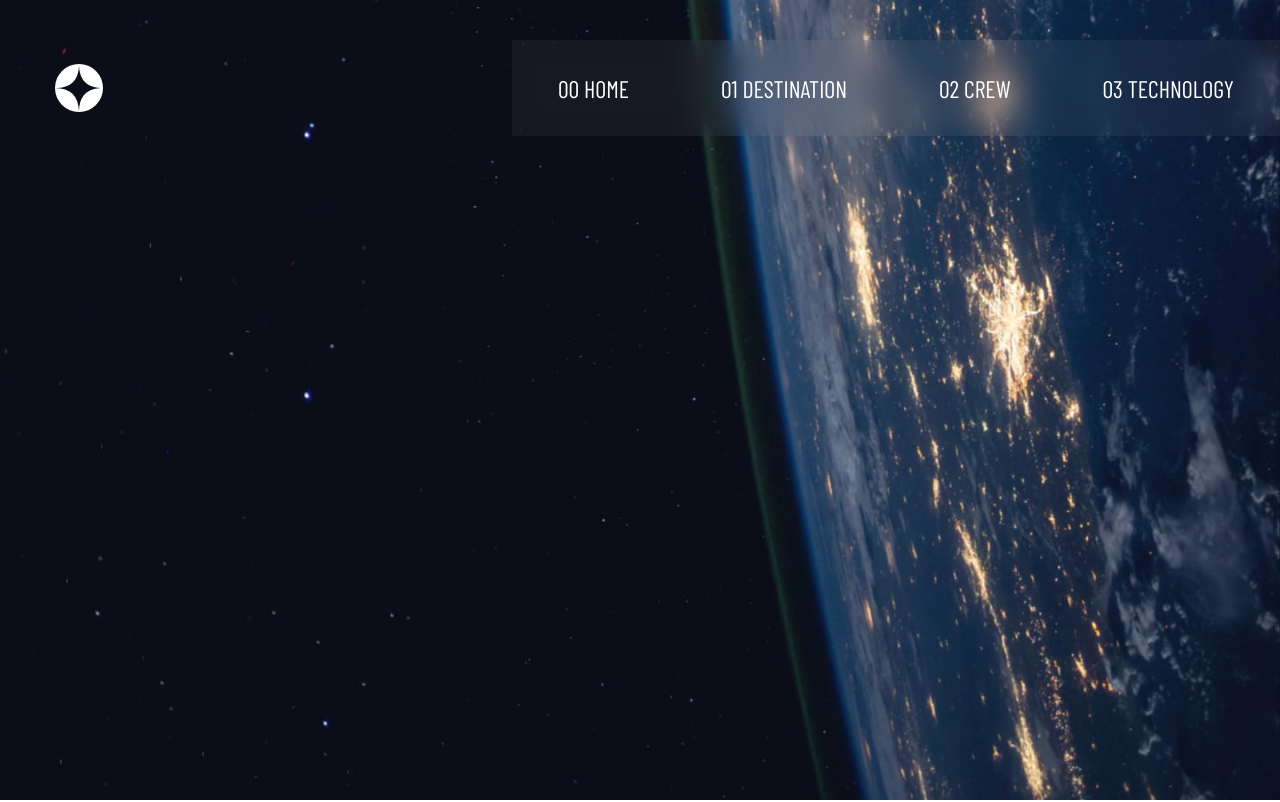
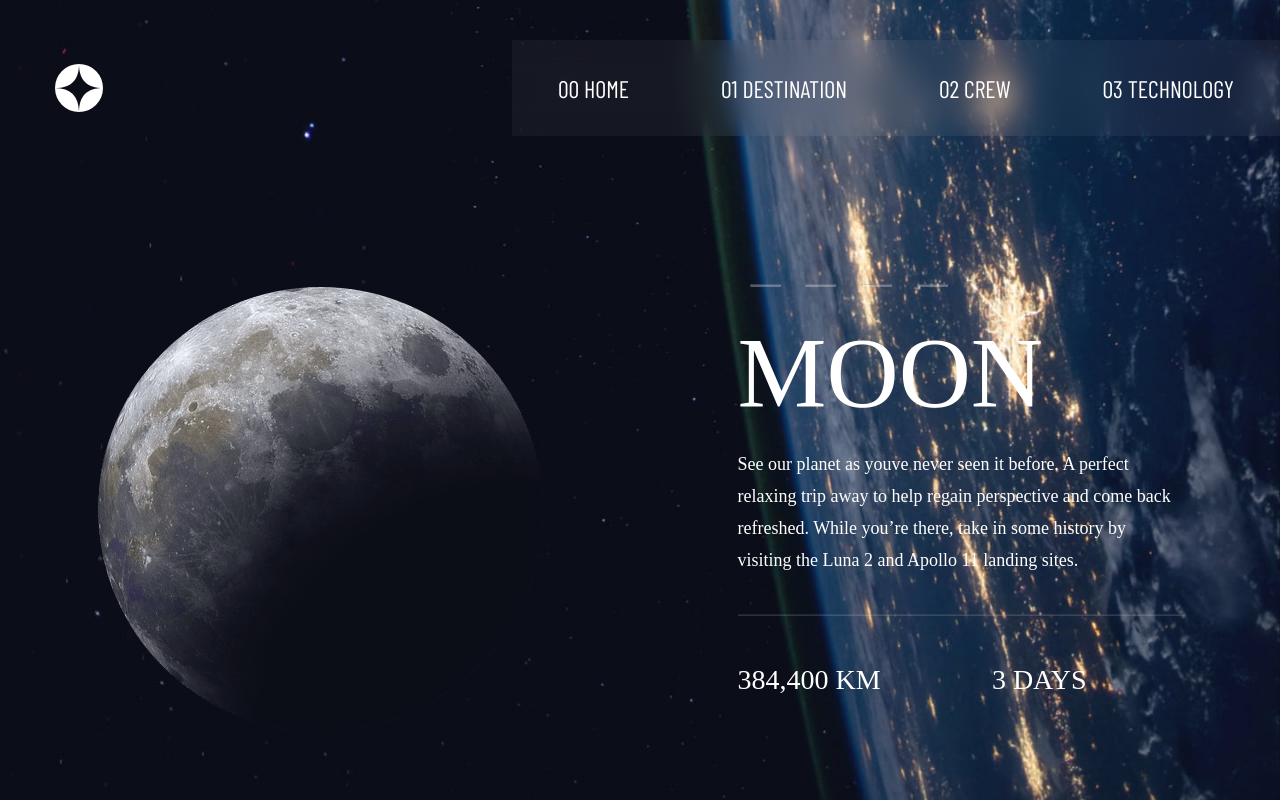
Before and after one commit to DavidSRV/SpaceTS, a React (Create React App) app: page /Destination/Moon in a window 1280 px wide. Shown: the top 802 px of the page. Built offline with nearby package versions, Linux system fonts and the light colour scheme; a web font is replaced by a local one.

Commit message:
Routes fixed

```diff
--- a/src/App.tsx
+++ b/src/App.tsx
@@ -1,5 +1,5 @@
 import Home from "./pages/home/Home";
-import { Route, Routes } from "react-router-dom";
+import { Route, Router, Routes } from "react-router-dom";
 import NavBar from "./components/navbar/NavBar";
 import Crew from "./pages/crew/Crew";
 import Technology from "./pages/technology/Technology";
@@ -10,6 +10,7 @@ import marsImg from "./assets/destination/image-mars.png";
 import titanImg from "./assets/destination/image-titan.png";
 import { IDestination } from "./utils/models/interfaces";
 import { Destination } from "./pages/destination/Destination";
+import Moon from "./pages/destination/pagesDestination/Moon";
 
 function App(): JSX.Element {
   const [destination, setDestination] = useState<IDestination["destination"]>([
@@ -65,9 +66,13 @@ function App(): JSX.Element {
       <Routes>
         <Route path="/" element={<Home />} />
         <Route
-          path="/Destination"
-          element={<Destination destination={destination} />}
-        />
+          path="/Destination/"
+          element={<Destination destination={destination} />}>
+            <Route path="Moon" element={<Moon destination={destination} />}/>
+            {/* <Route path="Mars" element={}/>
+            <Route path="Europa" element={}/>
+            <Route path="Titan" element={}/> */}
+            </Route>
         <Route path="/Crew" element={<Crew />} />
         <Route path="/Technology" element={<Technology />} />
       </Routes>
--- a/src/components/navbar/NavBar.tsx
+++ b/src/components/navbar/NavBar.tsx
@@ -11,7 +11,7 @@ const NavBar: React.FC = () => {
         <img className="navBar__icon" src={icon} alt="Icon" />
         <div className="navBar__links">
           <Link to="/">00 Home</Link>
-          <Link to="/Destination">01 Destination</Link>
+          <Link to="/Destination/Moon">01 Destination</Link>
           <Link to="/Crew">02 Crew</Link>
           <Link to="/Technology">03 Technology</Link>
         </div>
--- a/src/pages/destination/Destination.tsx
+++ b/src/pages/destination/Destination.tsx
@@ -1,3 +1,4 @@
+import { Outlet } from "react-router";
 import { IDestination } from "../../utils/models/interfaces";
 import "./_destinations.scss";
 
@@ -5,34 +6,7 @@ export const Destination = ({ destination }: IDestination): JSX.Element => {
 
   return (
     <>
-      {destination.map((destination) => (
-        <section className="section">
-          <article className="section__containerImg">
-            <img src={destination.images.png} alt={destination.name} />
-          </article>
-
-          <article>
-            <div className="section__containerInfo">
-              <div className="section__select">
-                <hr className="section__button" />
-                <hr className="section__button" />
-                <hr className="section__button" />
-                <hr className="section__button" />
-              </div>
-
-              <p className="section__name">{destination.name}</p>
-              <p className="section__description">{destination.description}</p>
-
-              <hr className="section__line" />
-
-              <div className="section__containerKmDays">
-                <p className="section__Km">{destination.distance}</p>
-                <p className="section__days">{destination.travel}</p>
-              </div>
-            </div>
-          </article>
-        </section>
-      ))}
+      <Outlet/>
     </>
   );
 };
--- /dev/null
+++ b/src/pages/destination/pagesDestination/Moon.tsx
@@ -0,0 +1,39 @@
+import React from 'react'
+import { IDestination } from '../../../utils/models/interfaces'
+
+const Moon = ({destination}:IDestination):JSX.Element => {
+  return (
+    <>
+    {destination.map((destination) => (
+      <section className="section">
+        <article className="section__containerImg">
+          <img src={destination.images.png} alt={destination.name} />
+        </article>
+
+        <article>
+          <div className="section__containerInfo">
+            <div className="section__select">
+              <hr className="section__button" />
+              <hr className="section__button" />
+              <hr className="section__button" />
+              <hr className="section__button" />
+            </div>
+
+            <p className="section__name">{destination.name}</p>
+            <p className="section__description">{destination.description}</p>
+
+            <hr className="section__line" />
+
+            <div className="section__containerKmDays">
+              <p className="section__Km">{destination.distance}</p>
+              <p className="section__days">{destination.travel}</p>
+            </div>
+          </div>
+        </article>
+      </section>
+    ))}
+  </>
+  )
+}
+
+export default Moon
--- a/src/pages/home/Home.tsx
+++ b/src/pages/home/Home.tsx
@@ -14,7 +14,7 @@ const Home: React.FC = () => {
           experience!
         </p>
       </section>
-      <Link to="/Destination">
+      <Link to="/Destination/Moon">
         <section className="home__button">
           <div className="home__button--hover">
             <p className="home__button__description">EXPLORE</p>
```
